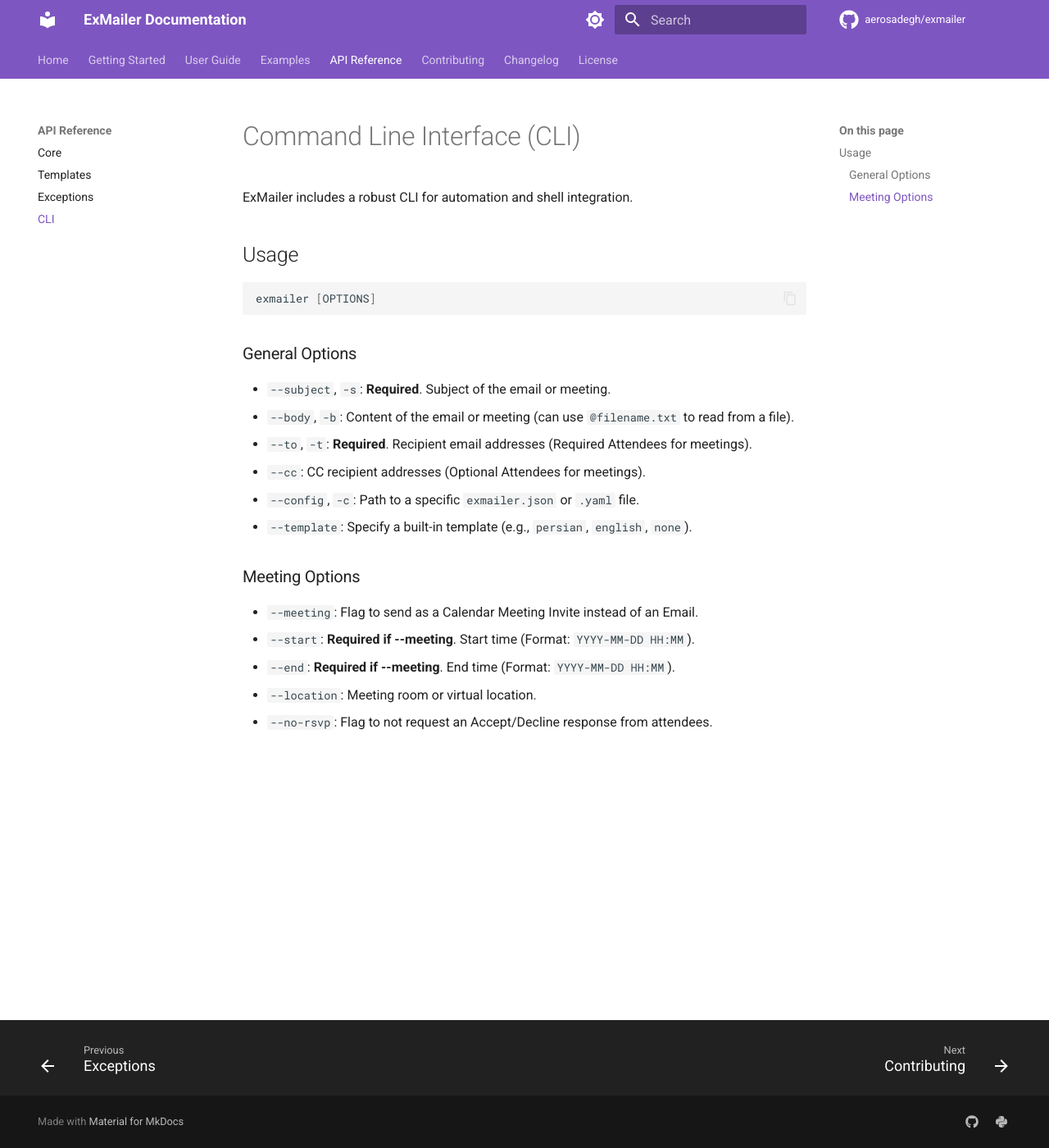
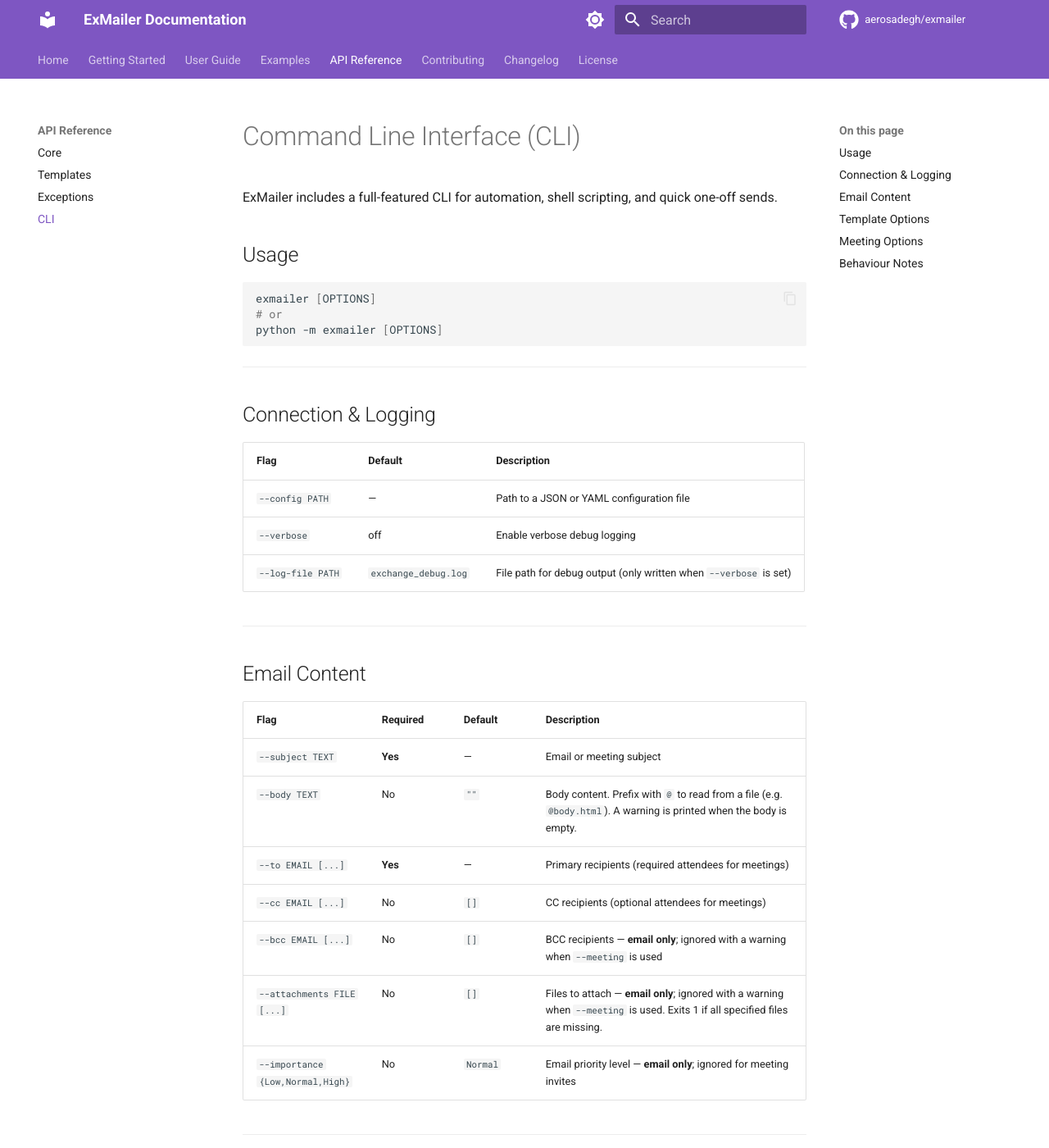
Before and after one commit to aerosadegh/exmailer, an MkDocs documentation site: the page built from docs/api/cli.md, in a window 1280 px wide and 1400 px high. Shown: the whole window at 82% size. Built offline with MkDocs 1.6.1 and Material for MkDocs 9.7.7, drawn with Linux system fonts in a browser that asks for light colours; comment, search, counter and statistics services are not loaded; the version menu is left out; some of the changed text lies outside the part shown.

Commit message:
docs: update CLI docs to reflect recent improvements
- cli-reference.md: fix --template default (persian -> english),
  add --log-file and --importance to option tables, document
  --bcc/--attachments meeting warnings and empty-body warning,
  add importance + log-file usage example
- api/cli.md: full rewrite with correct flag names, defaults,
  and a behaviour-notes table covering all edge cases
- changelog.md: restore Unreleased section lost during rebase;
  add Added/Changed/Fixed/Chore entries for all recent work

````diff
--- a/docs/api/cli.md
+++ b/docs/api/cli.md
@@ -1,26 +1,78 @@
 # Command Line Interface (CLI)
 
-ExMailer includes a robust CLI for automation and shell integration.
+ExMailer includes a full-featured CLI for automation, shell scripting, and quick one-off sends.
 
 ## Usage
+
 ```bash
 exmailer [OPTIONS]
-
+# or
+python -m exmailer [OPTIONS]
 ```
 
-### General Options
+---
 
-* `--subject`, `-s`: **Required**. Subject of the email or meeting.
-* `--body`, `-b`: Content of the email or meeting (can use `@filename.txt` to read from a file).
-* `--to`, `-t`: **Required**. Recipient email addresses (Required Attendees for meetings).
-* `--cc`: CC recipient addresses (Optional Attendees for meetings).
-* `--config`, `-c`: Path to a specific `exmailer.json` or `.yaml` file.
-* `--template`: Specify a built-in template (e.g., `persian`, `english`, `none`).
+## Connection & Logging
 
-### Meeting Options
+| Flag | Default | Description |
+|---|---|---|
+| `--config PATH` | — | Path to a JSON or YAML configuration file |
+| `--verbose` | off | Enable verbose debug logging |
+| `--log-file PATH` | `exchange_debug.log` | File path for debug output (only written when `--verbose` is set) |
 
-* `--meeting`: Flag to send as a Calendar Meeting Invite instead of an Email.
-* `--start`: **Required if --meeting**. Start time (Format: `YYYY-MM-DD HH:MM`).
-* `--end`: **Required if --meeting**. End time (Format: `YYYY-MM-DD HH:MM`).
-* `--location`: Meeting room or virtual location.
-* `--no-rsvp`: Flag to not request an Accept/Decline response from attendees.
+---
+
+## Email Content
+
+| Flag | Required | Default | Description |
+|---|---|---|---|
+| `--subject TEXT` | **Yes** | — | Email or meeting subject |
+| `--body TEXT` | No | `""` | Body content. Prefix with `@` to read from a file (e.g. `@body.html`). A warning is printed when the body is empty. |
+| `--to EMAIL [...]` | **Yes** | — | Primary recipients (required attendees for meetings) |
+| `--cc EMAIL [...]` | No | `[]` | CC recipients (optional attendees for meetings) |
+| `--bcc EMAIL [...]` | No | `[]` | BCC recipients — **email only**; ignored with a warning when `--meeting` is used |
+| `--attachments FILE [...]` | No | `[]` | Files to attach — **email only**; ignored with a warning when `--meeting` is used. Exits 1 if all specified files are missing. |
+| `--importance {Low,Normal,High}` | No | `Normal` | Email priority level — **email only**; ignored for meeting invites |
+
+---
+
+## Template Options
+
+`--template` and `--template-file` are **mutually exclusive**.
+
+| Flag | Default | Description |
+|---|---|---|
+| `--template {persian,english,minimal,plain,none}` | `english` | Built-in template: `persian` = RTL, `english` = LTR, `plain`/`none` = no wrapper |
+| `--template-file PATH` | — | Path to a custom HTML template file. Must contain a `{body}` placeholder. |
+| `--template-vars JSON` | `{}` | Variables to substitute into the body as a JSON **object**, e.g. `'{"date": "1404/11/18"}'`. Bare values or JSON arrays are rejected. |
+
+---
+
+## Meeting Options
+
+Pass `--meeting` to send a Calendar invite instead of a plain email.
+`--start` and `--end` are required whenever `--meeting` is used and must use the format `YYYY-MM-DD HH:MM`.
+
+| Flag | Required | Default | Description |
+|---|---|---|---|
+| `--meeting` | No | off | Send as a Calendar Meeting Invite |
+| `--start "YYYY-MM-DD HH:MM"` | With `--meeting` | — | Meeting start time |
+| `--end "YYYY-MM-DD HH:MM"` | With `--meeting` | — | Meeting end time |
+| `--location TEXT` | No | `""` | Physical or virtual meeting location |
+| `--no-rsvp` | No | off | Suppress Accept/Decline RSVP requests |
+
+> **Validation:** `--start` and `--end` are parsed immediately by argparse. An invalid format is caught before any Exchange connection is attempted.
+
+---
+
+## Behaviour Notes
+
+| Situation | Result |
+|---|---|
+| `--body` is empty (email) | Warning printed to stderr; email is still sent |
+| All `--attachments` paths are missing | Error printed, exit code 1 |
+| `--attachments` used with `--meeting` | Warning printed; attachments are ignored |
+| `--bcc` used with `--meeting` | Warning printed; BCC list is ignored |
+| `--template-vars` is not a JSON object | Argparse error, exit code 2 |
+| `--start`/`--end` in wrong format | Argparse error, exit code 2 |
+| `--meeting` without `--start`/`--end` | Error printed, exit code 1 |
````
Also changed, not shown: docs/user-guide/cli-reference.md (+19 -5 lines).
